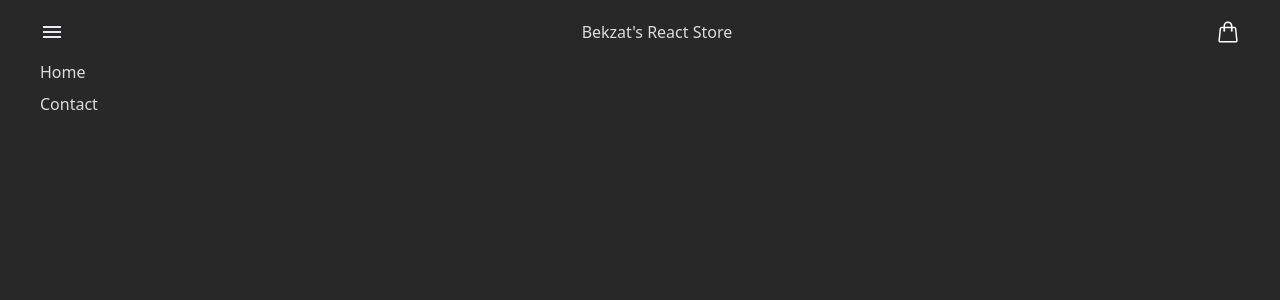
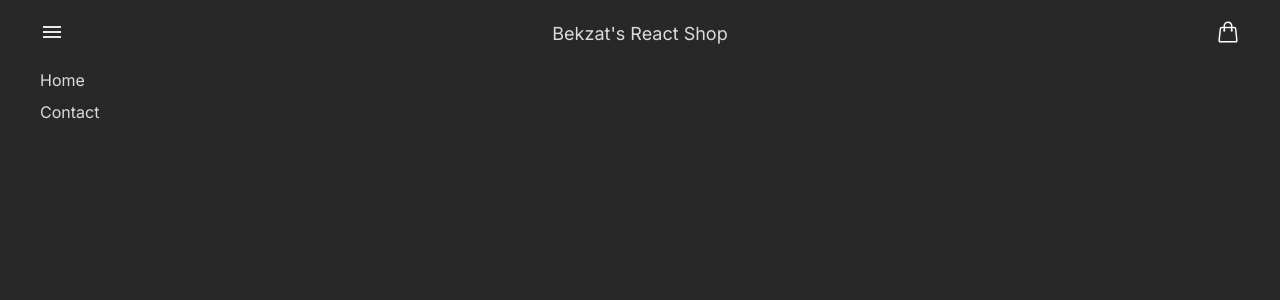
Before and after one commit to BekzatBagdat/bekzats-react-shop, a React (Vite) app: page / in a window 1280 px wide. Both pictures are taken after a click on the button 52 px from the left and 32 px from the top of the page. Shown: the top 300 px of the page. Built offline with nearby package versions, Linux system fonts and the light colour scheme.

Commit message:
working on navbar, changed font

```diff
--- a/index.html
+++ b/index.html
@@ -2,7 +2,7 @@
 <html lang="en">
   <head>
     <meta charset="UTF-8" />
-    <link rel="icon" type="image/svg+xml" href="/vite.svg" />
+    <link rel="icon" href="/src/images/icon.png" />
     <meta name="viewport" content="width=device-width, initial-scale=1.0" />
     <title>Bekzat's React Shop</title>
   </head>
--- a/package.json
+++ b/package.json
@@ -11,7 +11,8 @@
   },
   "dependencies": {
     "react": "^18.3.1",
-    "react-dom": "^18.3.1"
+    "react-dom": "^18.3.1",
+    "typeface-inter": "^3.18.1"
   },
   "devDependencies": {
     "@eslint/js": "^9.11.1",
--- /dev/null
+++ b/src/components/nav.jsx
@@ -0,0 +1,78 @@
+import { useState } from 'react';
+
+function Nav() {
+  const [isOpen, setIsOpen] = useState(false);
+
+  const toggleMenu = () => {
+    setIsOpen(!isOpen);
+  };
+
+  return (
+    <nav>
+      {/*Shown Nav elements*/}
+      <div className="flex flex-row justify-between mt-5 mb-5 mx-10">
+        {/*Hamburger Menu*/}
+        <div>
+          <button
+            onClick={toggleMenu}
+            className="text-white block focus:outline-none duration-100"
+          >
+            <svg
+              xmlns="http://www.w3.org/2000/svg"
+              height="24px"
+              viewBox="0 -960 960 960"
+              width="24px"
+              fill="#e8eaed"
+            >
+              <path d="M120-240v-80h720v80H120Zm0-200v-80h720v80H120Zm0-200v-80h720v80H120Z" />
+            </svg>
+          </button>
+        </div>
+        {/*Logo*/}
+        <div className="cursor-pointer select-none hidden sm:block text-lg">
+          <p>Bekzat&apos;s React Shop</p>
+        </div>
+        {/*Cart Icon*/}
+        <div>
+          <svg
+            xmlns="http://www.w3.org/2000/svg"
+            fill="none"
+            viewBox="0 0 24 24"
+            strokeWidth="1.5"
+            stroke="white"
+            className="size-6 hover:stroke-2 cursor-pointer"
+          >
+            <path
+              strokeLinecap="round"
+              strokeLinejoin="round"
+              d="M15.75 10.5V6a3.75 3.75 0 1 0-7.5 0v4.5m11.356-1.993 1.263 12c.07.665-.45 1.243-1.119 1.243H4.25a1.125 1.125 0 0 1-1.12-1.243l1.264-12A1.125 1.125 0 0 1 5.513 7.5h12.974c.576 0 1.059.435 1.119 1.007ZM8.625 10.5a.375.375 0 1 1-.75 0 .375.375 0 0 1 .75 0Zm7.5 0a.375.375 0 1 1-.75 0 .375.375 0 0 1 .75 0Z"
+            />
+          </svg>
+        </div>
+      </div>
+      {/*Hidden Nav elements*/}
+      <div>
+        <ul className={`${isOpen ? 'block ml-10' : 'hidden'} mt-4 space-y-2`}>
+          <li>
+            <a
+              href="#"
+              className="block text-white hover:text-gray-700 hover:font-medium"
+            >
+              Home
+            </a>
+          </li>
+          <li>
+            <a
+              href="#"
+              className="block text-white hover:text-gray-700 hover:font-medium"
+            >
+              Contact
+            </a>
+          </li>
+        </ul>
+      </div>
+    </nav>
+  );
+}
+
+export default Nav;
--- a/src/pages/App.jsx
+++ b/src/pages/App.jsx
@@ -1,83 +1,11 @@
-import { useState } from 'react';
-
-function HamburgerMenu() {
-  const [isOpen, setIsOpen] = useState(false);
-
-  const toggleMenu = () => {
-    setIsOpen(!isOpen);
-  };
-
-  return (
-    <div>
-      {/* Hamburger Button */}
-      <button
-        onClick={toggleMenu}
-        className="text-white block focus:outline-none"
-      >
-        {/* Hamburger Icon */}
-
-        <svg
-          xmlns="http://www.w3.org/2000/svg"
-          height="24px"
-          viewBox="0 -960 960 960"
-          width="24px"
-          fill="#e8eaed"
-        >
-          <path d="M120-240v-80h720v80H120Zm0-200v-80h720v80H120Zm0-200v-80h720v80H120Z" />
-        </svg>
-      </button>
-
-      {/* Hamburger Menu (UL) */}
-      <ul className={`${isOpen ? 'block' : 'hidden'} mt-4 space-y-2`}>
-        <li>
-          <a href="#" className="block text-white hover:text-gray-700">
-            Home
-          </a>
-        </li>
-        <li>
-          <a href="#" className="block text-white hover:text-gray-700">
-            Contact
-          </a>
-        </li>
-      </ul>
-    </div>
-  );
-}
+import 'typeface-inter';
+import Nav from '../components/nav';
 
 function App() {
   return (
     <div id="main-container">
       <header>
-        <nav className="flex flex-row justify-between mt-5 mb-5 mx-10">
-          {/* <ul>
-            <li>
-              <a href="">Home</a>
-            </li>
-            <li>
-              <a href="">Contact</a>
-            </li>
-          </ul> */}
-          <HamburgerMenu />
-          <div className="cursor-pointer select-none">
-            <p>Bekzat&apos;s React Store</p>
-          </div>
-          <div>
-            <svg
-              xmlns="http://www.w3.org/2000/svg"
-              fill="none"
-              viewBox="0 0 24 24"
-              strokeWidth="1.5"
-              stroke="white"
-              className="size-6 hover:stroke-2 cursor-pointer"
-            >
-              <path
-                strokeLinecap="round"
-                strokeLinejoin="round"
-                d="M15.75 10.5V6a3.75 3.75 0 1 0-7.5 0v4.5m11.356-1.993 1.263 12c.07.665-.45 1.243-1.119 1.243H4.25a1.125 1.125 0 0 1-1.12-1.243l1.264-12A1.125 1.125 0 0 1 5.513 7.5h12.974c.576 0 1.059.435 1.119 1.007ZM8.625 10.5a.375.375 0 1 1-.75 0 .375.375 0 0 1 .75 0Zm7.5 0a.375.375 0 1 1-.75 0 .375.375 0 0 1 .75 0Z"
-              />
-            </svg>
-          </div>
-        </nav>
+        <Nav />
       </header>
 
       <main></main>
--- a/tailwind.config.js
+++ b/tailwind.config.js
@@ -10,7 +10,11 @@ export default {
       red: '#FF0000',
       green: '#00FF48',
     },
-    extend: {},
+    extend: {
+      fontFamily: {
+        sans: ['Inter', 'ui-sans-serif', 'system-ui'],
+      },
+    },
   },
   plugins: [],
 };
```
Also changed, not shown: src/images/icon.png (added), 1 other file (tests, documents, lock files or other folders).
